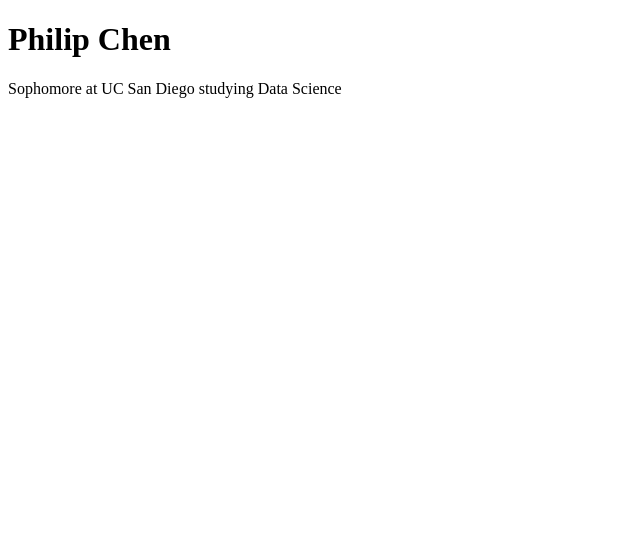
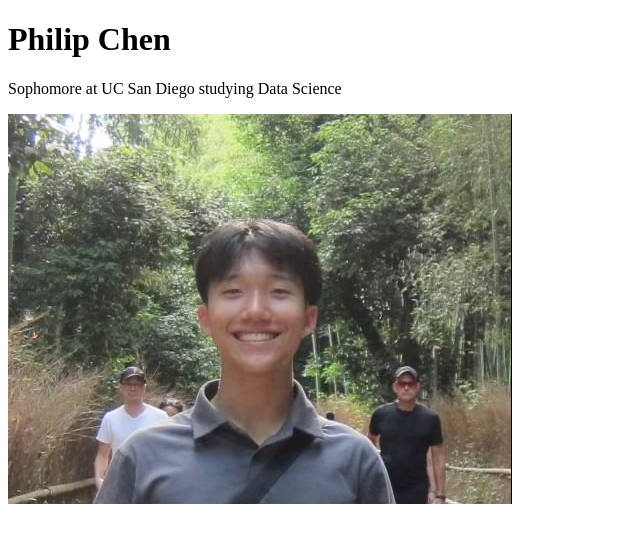
Before and after one commit to philip-chen6/portfolio_106, a plain HTML site: page index.html in a window 1280 px wide. Shown: the whole page, without its empty margins (0-640 px from the left). Drawn offline with Linux system fonts and the light colour scheme.

Commit message:
add image

```diff
--- a/index.html
+++ b/index.html
@@ -6,6 +6,7 @@
     <title>"Philip Chen: Personal site and portfolio"</title>
     <h1>Philip Chen</h1>
     <p>Sophomore at UC San Diego studying Data Science</p>
+    <img src="images/profilepicture.jpg" alt="Pic of me" />
   </head>
   <body></body>
 </html>
```
Also changed, not shown: images/profilepicture.jpg (added), style.css (added).
